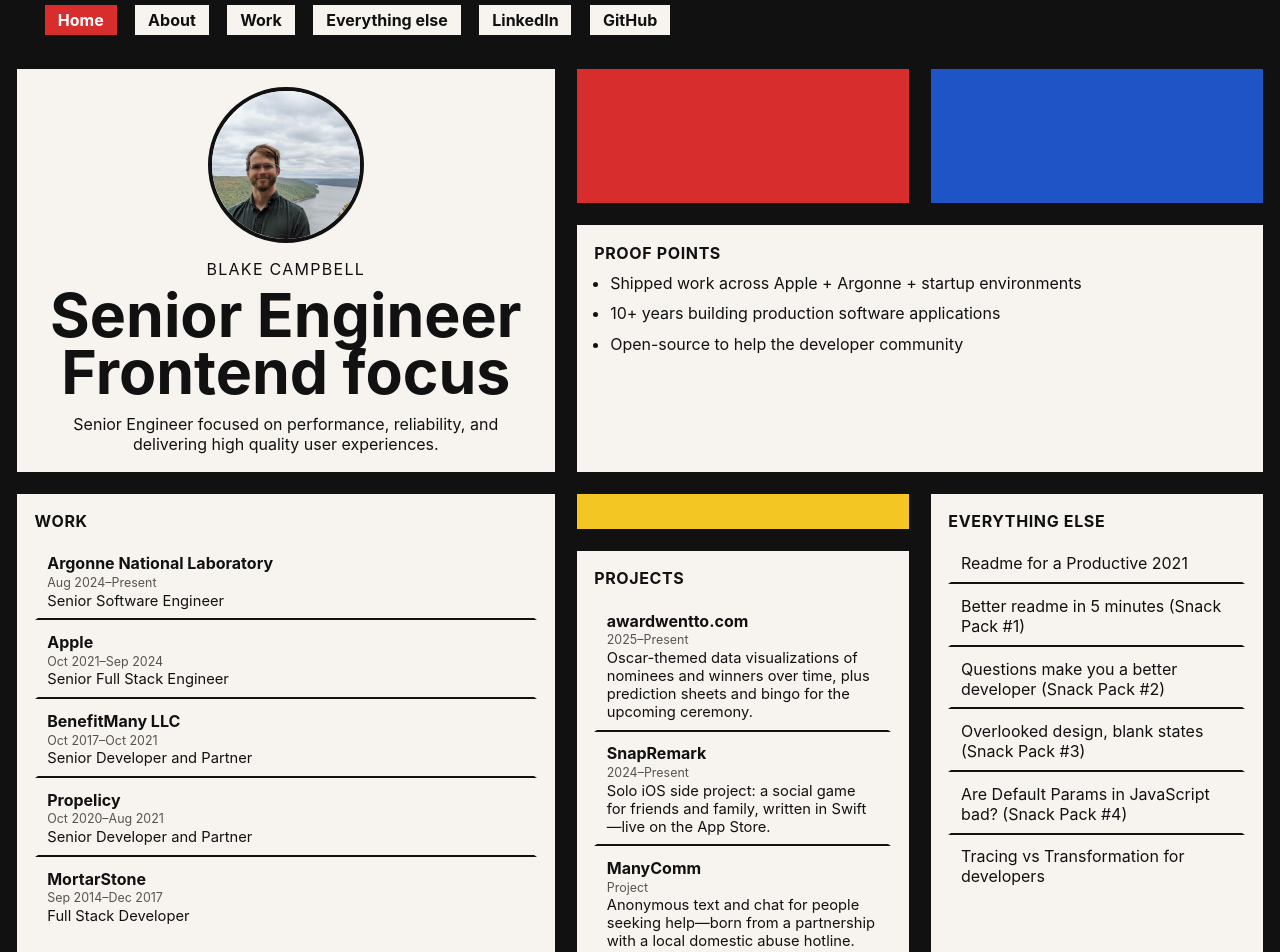
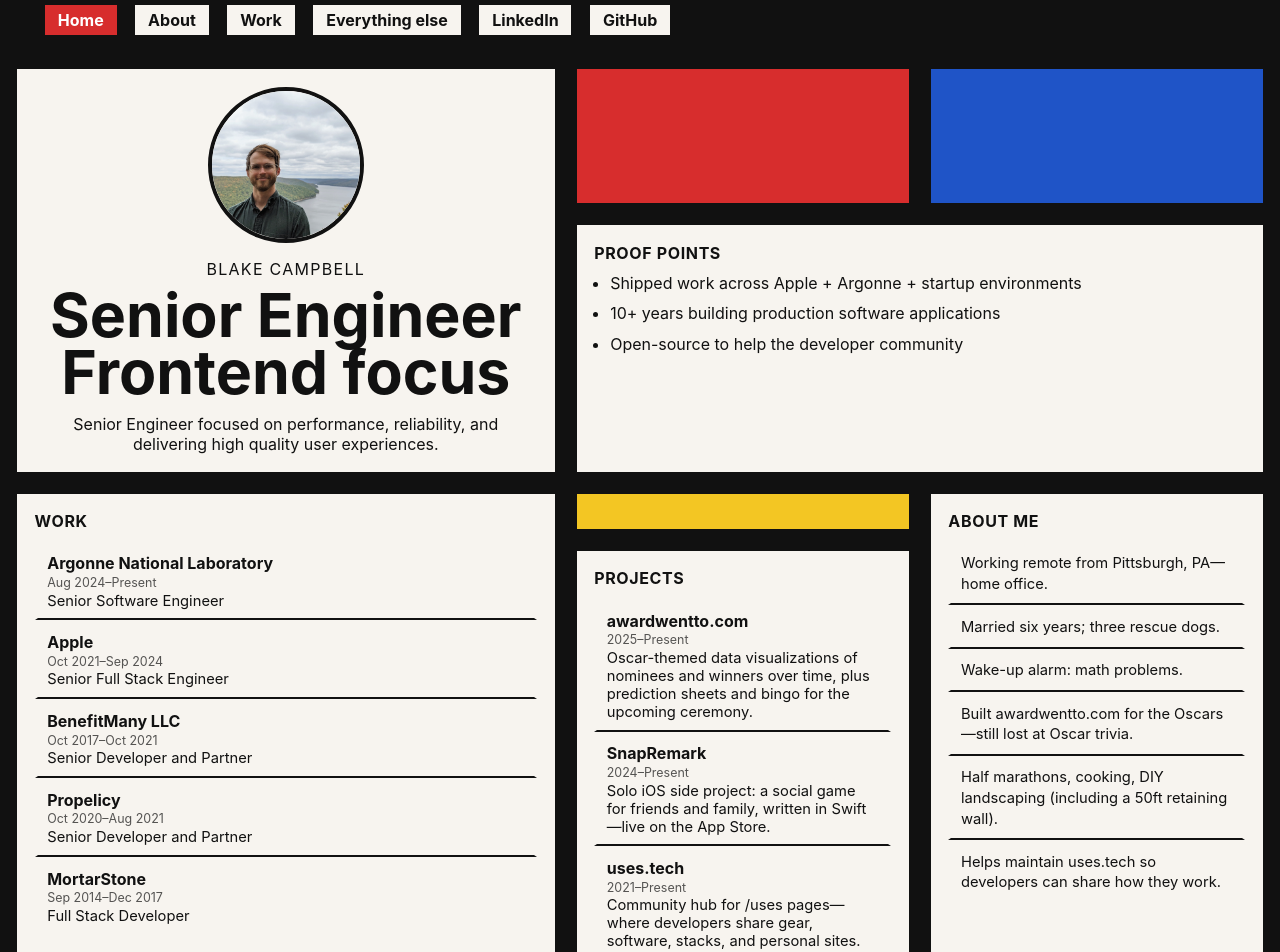
Before and after one commit to BlakeCampbells/Portfolio2026, a Nuxt app: page / in a window 1280 px wide. Shown: the top 952 px of the page. Built offline with nearby package versions, Linux system fonts and the light colour scheme.

Commit message:
Add 'uses.tech' project details and fun facts to the portfolio. Updated site content to include a new section for personal insights and enhanced the layout for better presentation.

```diff
--- a/app/composables/siteContent.ts
+++ b/app/composables/siteContent.ts
@@ -4,7 +4,7 @@ export type WorkItem = {
   role: string
   years: string
   location: string
-  logo: string
+  logo?: string
   stack: string[]
   summary: string
   details: string[]
@@ -69,6 +69,16 @@ export const about = {
   ],
   headshot: '/images/blake-headshot.jpg'
 }
+
+/** Fun facts for the home page “About me” tile (not resume-style). */
+export const aboutMeFun: string[] = [
+  'Working remote from Pittsburgh, PA—home office.',
+  'Married six years; three rescue dogs.',
+  'Wake-up alarm: math problems.',
+  'Built awardwentto.com for the Oscars—still lost at Oscar trivia.',
+  'Half marathons, cooking, DIY landscaping (including a 50ft retaining wall).',
+  'Helps maintain uses.tech so developers can share how they work.'
+]
 
 export const coreWorkItems: WorkItem[] = [
   {
@@ -202,6 +212,32 @@ export const sideProjects: WorkItem[] = [
     kind: 'side'
   },
   {
+    slug: 'uses-tech',
+    name: 'uses.tech',
+    role: 'Primary Maintainer',
+    years: '2021–Present',
+    location: 'Pittsburgh, Pennsylvania, United States',
+    stack: ['Remix', 'React', 'TypeScript', 'Netlify'],
+    summary:
+      'Community hub for /uses pages—where developers share gear, software, stacks, and personal sites. Primary maintainer since 2021.',
+    details: [
+      'Primary maintainer on the open source project behind uses.tech (awesome-uses): reviewing PRs, triage, and keeping the directory healthy.',
+      'Supports contributors adding their own /uses pages and discovering how others work.',
+      'Active since 2021—merges, releases, and day-to-day upkeep alongside the rest of the maintainer team.'
+    ],
+    links: [
+      {
+        label: 'uses.tech',
+        href: 'https://uses.tech'
+      },
+      {
+        label: 'GitHub',
+        href: 'https://github.com/wesbos/awesome-uses'
+      }
+    ],
+    kind: 'side'
+  },
+  {
     slug: 'manycomm',
     name: 'ManyComm',
     role: 'Primary Frontend Developer',
@@ -325,6 +361,7 @@ export const thoughts: ThoughtItem[] = [
 export const useSiteContent = () => ({
   profile,
   about,
+  aboutMeFun,
   coreWorkItems,
   sideProjects,
   workItems,
--- a/app/pages/index.vue
+++ b/app/pages/index.vue
@@ -1,5 +1,5 @@
 <script setup lang="ts">
-const { about, coreWorkItems, sideProjects, thoughts } = useSiteContent()
+const { about, coreWorkItems, sideProjects, aboutMeFun } = useSiteContent()
 
 useSeoMeta({
   title: 'Portfolio',
@@ -83,13 +83,11 @@ useHead({
       </ul>
     </section>
 
-    <section class="tile thoughts">
-      <h2>Everything else</h2>
-      <ul>
-        <li v-for="post in thoughts" :key="post.slug">
-          <NuxtLink :to="`/uses/${post.slug}`" class="item-link">
-            {{ post.title }}
-          </NuxtLink>
+    <section class="tile about-me">
+      <h2>About me</h2>
+      <ul class="about-me-list">
+        <li v-for="(line, i) in aboutMeFun" :key="i">
+          {{ line }}
         </li>
       </ul>
     </section>
@@ -126,7 +124,7 @@ useHead({
 .about { grid-column: 2 / 4; grid-row: 2 / 3; }
 .work { grid-column: 1 / 2; grid-row: 3 / 5; }
 .projects { grid-column: 2 / 3; grid-row: 4 / 5; }
-.thoughts { grid-column: 3 / 4; grid-row: 3 / 5; }
+.about-me { grid-column: 3 / 4; grid-row: 3 / 5; }
 
 .work li:hover {
   transform: translateY(-1px);
@@ -138,15 +136,10 @@ useHead({
   box-shadow: 4px 4px 0 #1f54c7, 7px 7px 0 #f3c623;
 }
 
-.thoughts li:hover {
-  transform: translateY(-1px);
-  box-shadow: 4px 4px 0 #f3c623, 7px 7px 0 #d72d2d;
-}
-
 h2 { margin: 0 0 0.65rem; font-size: 1rem; text-transform: uppercase; letter-spacing: 0.04em; }
 ul { margin: 0; padding-left: 1rem; }
-.work ul, .projects ul, .thoughts ul { display: grid; gap: 0; list-style: none; padding-left: 0; }
-.work li, .projects li, .thoughts li {
+.work ul, .projects ul, .about-me ul { display: grid; gap: 0; list-style: none; padding-left: 0; }
+.work li, .projects li {
   display: block;
   border: 3px solid transparent;
   border-bottom: 2px solid #111;
@@ -154,9 +147,16 @@ ul { margin: 0; padding-left: 1rem; }
   transition: transform 120ms ease, box-shadow 120ms ease, border-color 120ms ease;
 }
 
+.about-me li {
+  display: block;
+  border: 3px solid transparent;
+  border-bottom: 2px solid #111;
+  background: #f7f4ef;
+}
+
 .work li:last-child,
 .projects li:last-child,
-.thoughts li:last-child {
+.about-me li:last-child {
   border-bottom: 0;
 }
 
@@ -175,6 +175,11 @@ ul { margin: 0; padding-left: 1rem; }
 .work span, .projects span { font-size: 0.92rem; }
 .proof-points { display: grid; gap: 0.55rem; }
 .proof-points li { line-height: 1.35; }
+.about-me-list li {
+  padding: 0.55rem 0.6rem;
+  font-size: 0.92rem;
+  line-height: 1.4;
+}
 .years { font-size: 0.78rem; opacity: 0.7; }
 .red { background: #d72d2d; }
 .blue { background: #1f54c7; }
@@ -194,6 +199,6 @@ p { margin: 0; }
 
 @media (max-width: 900px) {
   .mondrian { grid-template-columns: 1fr; grid-template-rows: auto; }
-  .intro, .about, .work, .projects, .thoughts { grid-column: auto; grid-row: auto; }
+  .intro, .about, .work, .projects, .about-me { grid-column: auto; grid-row: auto; }
 }
 </style>
--- a/app/pages/work/[slug].vue
+++ b/app/pages/work/[slug].vue
@@ -17,7 +17,7 @@ useSeoMeta({
 <template>
   <main class="mondrian-page" v-if="item">
     <section class="tile intro">
-      <div class="intro-content">
+      <div class="intro-content" :class="{ 'has-logo': item.logo }">
         <h1>{{ item.name }}</h1>
         <p class="role">{{ item.role }}</p>
         <p class="meta">{{ item.years }} · {{ item.location }}</p>
@@ -46,7 +46,12 @@ useSeoMeta({
           </a>
         </p>
       </div>
-      <img :src="item.logo" :alt="`${item.name} logo`" class="company-logo" />
+      <img
+        v-if="item.logo"
+        :src="item.logo"
+        :alt="`${item.name} logo`"
+        class="company-logo"
+      />
     </section>
 
     <section class="tile color yellow" aria-hidden="true" />
@@ -84,7 +89,7 @@ useSeoMeta({
   grid-column: 1 / 3;
   position: relative;
 }
-.intro-content {
+.intro-content.has-logo {
   padding-right: clamp(5rem, 26vw, 7.5rem);
 }
 .span-2 { grid-column: 2 / 4; }
--- a/nuxt.config.ts
+++ b/nuxt.config.ts
@@ -55,6 +55,7 @@ export default defineNuxtConfig({
         '/work/snapremark-ios-application',
         '/work/experian-data-dictionary',
         '/work/awardwentto',
+        '/work/uses-tech',
         '/uses/readme-for-a-productive-2021',
         '/uses/better-readme-in-5-minutes-snack-pack-1',
         '/uses/questions-make-you-a-better-developer-snack-pack-2',
```
